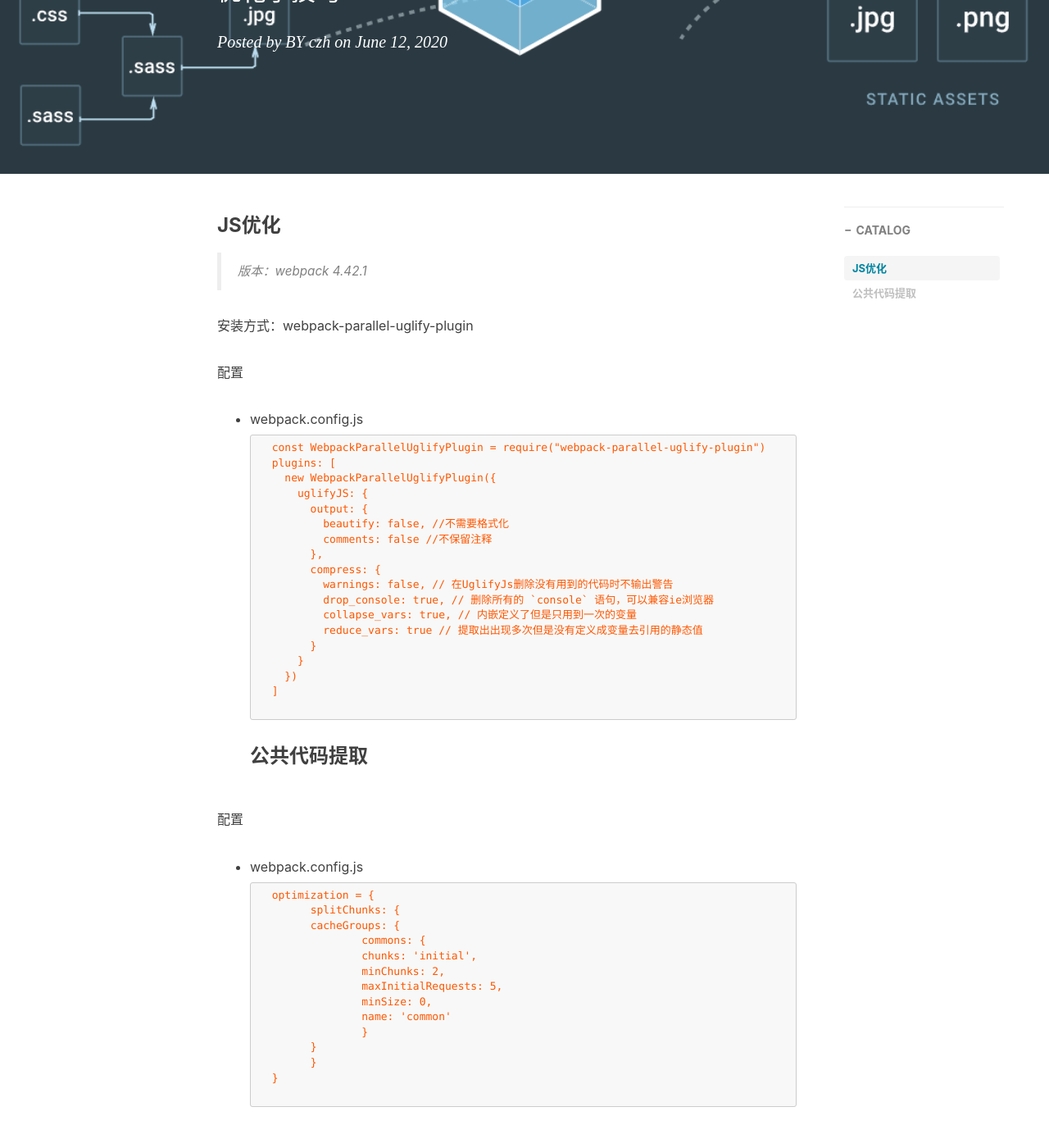
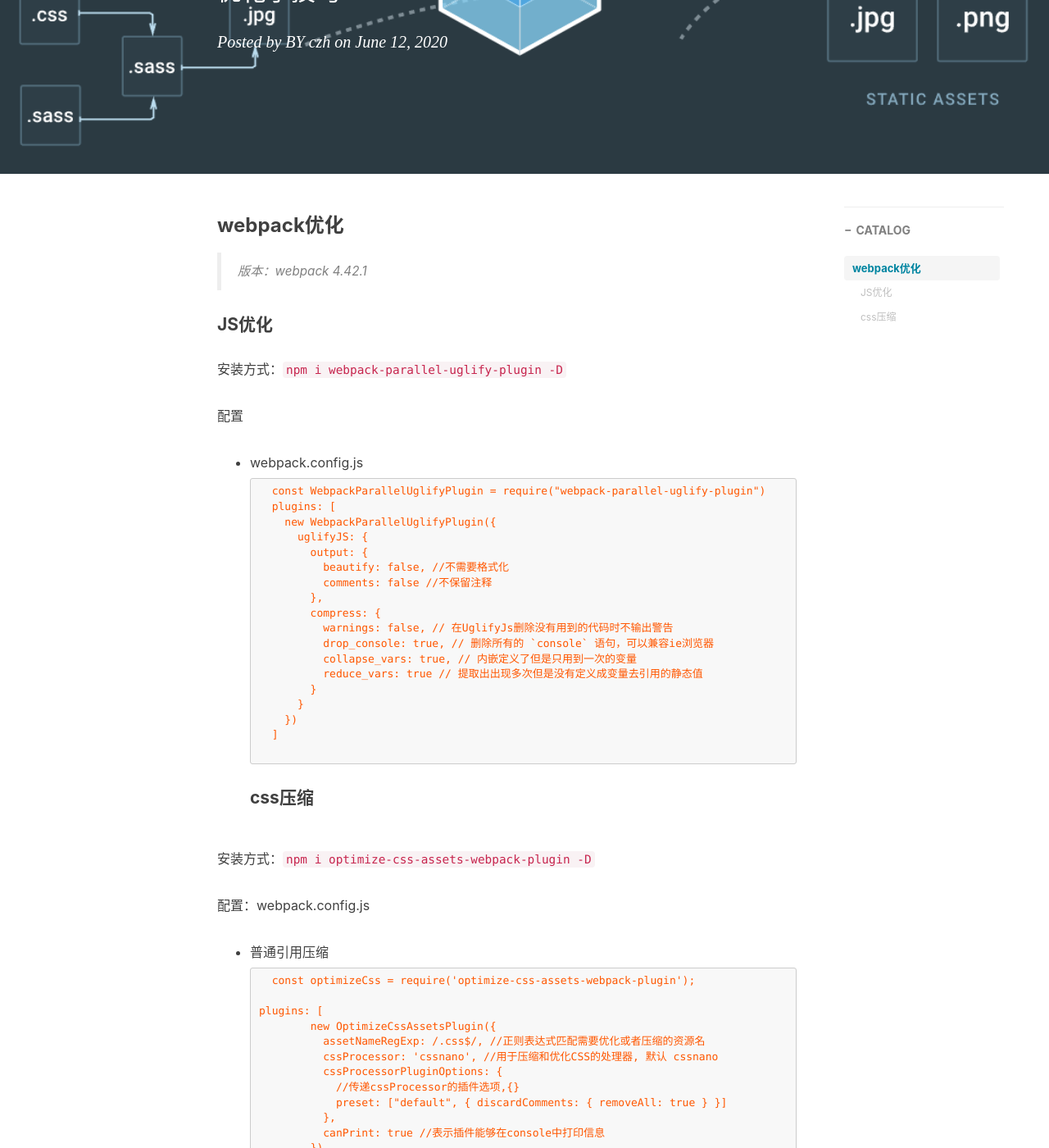
Before and after one commit to Bittersweet-Chocolate/Bittersweet-Chocolate.github.io, a Jekyll site: the page built from _posts/Webpack/2020-06-19-better.md, in a window 1280 px wide and 1400 px high, scrolled down 311 px. Shown: the whole window at 82% size. Built offline with Jekyll 4.4.1, drawn with Linux system fonts in a browser that asks for light colours; nearby versions of some CDN libraries; comment, search, counter and statistics services are not loaded; some of the changed text lies outside the part shown.

Commit message:
css 压缩

````diff
--- a/_posts/Webpack/2020-06-19-better.md
+++ b/_posts/Webpack/2020-06-19-better.md
@@ -10,11 +10,13 @@ tags:
     - webpack
 ---
 
-###  JS优化
+###  webpack优化
 
 >版本：webpack 4.42.1
 
-安装方式：webpack-parallel-uglify-plugin
+#### JS优化
+
+安装方式：`npm i webpack-parallel-uglify-plugin -D`
 
 配置
 
@@ -40,25 +42,27 @@ tags:
 	]
 
 	```
-###  公共代码提取
+####  css压缩
 
-配置
+安装方式：`npm i optimize-css-assets-webpack-plugin -D`
 
-* webpack.config.js
+配置：webpack.config.js
+
+* 普通引用压缩
 
 	```
-	optimization = {
-    	splitChunks: {
-        	cacheGroups: {
-            	commons: {
-                	chunks: 'initial',
-                	minChunks: 2,
-                	maxInitialRequests: 5,
-                	minSize: 0,
-                	name: 'common'
-            	}
-        	}
-    	}
-	}
+	const optimizeCss = require('optimize-css-assets-webpack-plugin');
+
+  plugins: [
+  	new OptimizeCssAssetsPlugin({
+  	  assetNameRegExp: /.css$/, //正则表达式匹配需要优化或者压缩的资源名
+  	  cssProcessor: 'cssnano', //用于压缩和优化CSS的处理器, 默认 cssnano
+  	  cssProcessorPluginOptions: {
+  	    //传递cssProcessor的插件选项,{}
+  	    preset: ["default", { discardComments: { removeAll: true } }]
+  	  },
+  	  canPrint: true //表示插件能够在console中打印信息
+  	})
+	]
 
 	```
````
